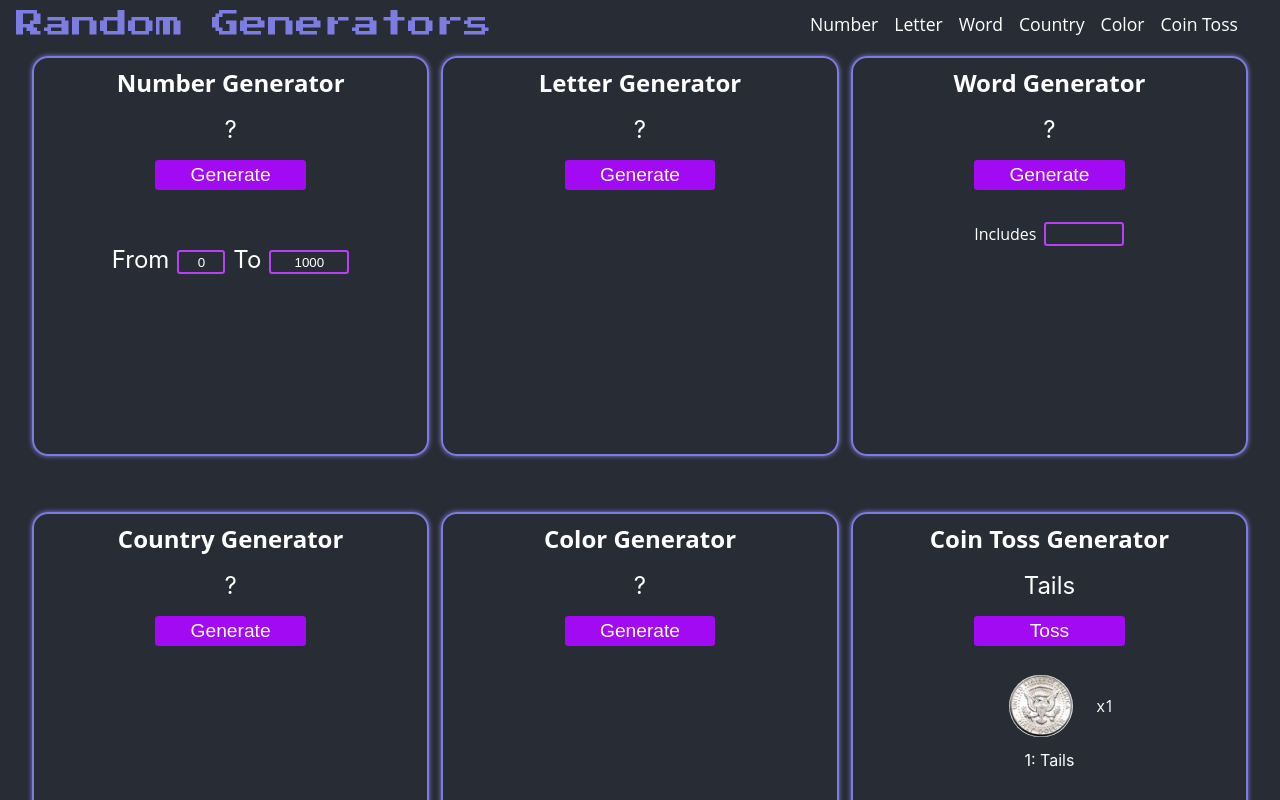
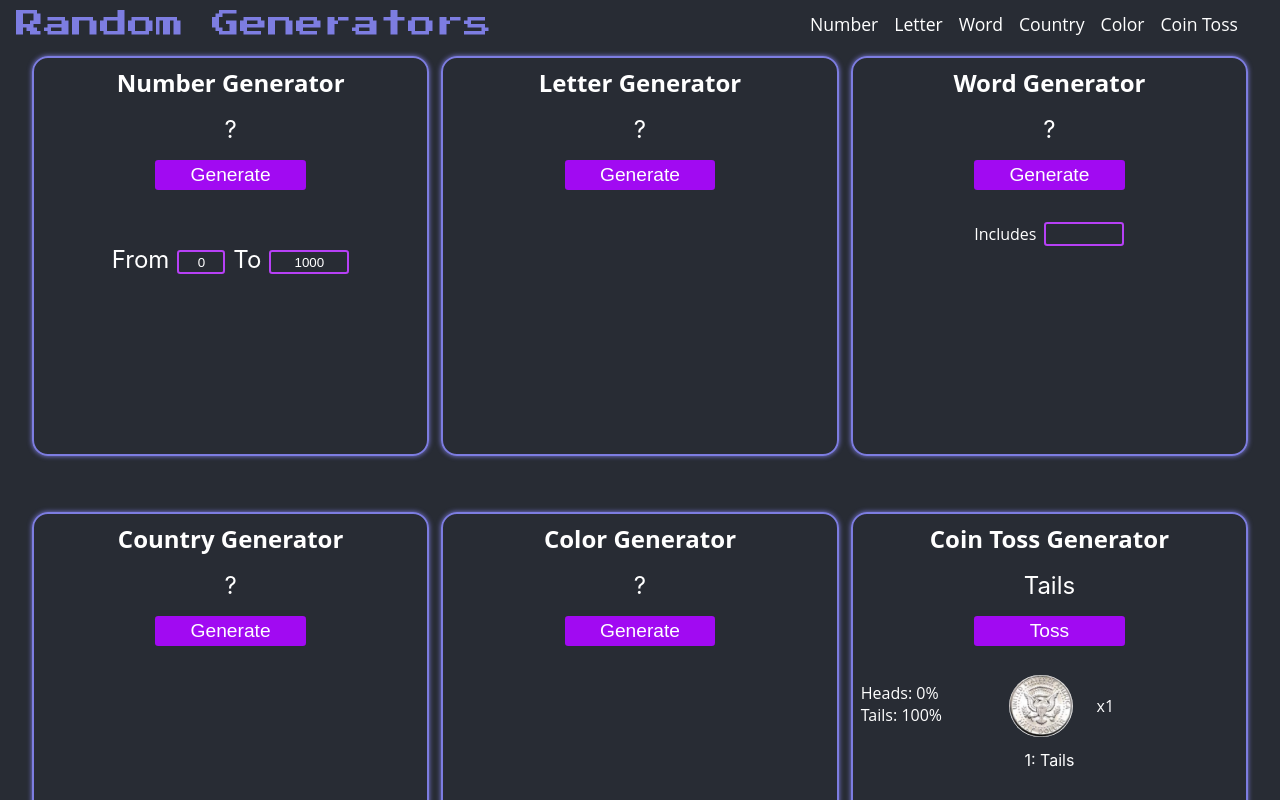
Before and after one commit to 0xRomRom/Random-Generators-V2, a React (Create React App) app in the folder random-generators-v2/: page / in a window 1280 px wide. Both pictures are taken after a click on the button "Toss". Shown: the top 800 px of the page. Built offline with nearby package versions, Linux system fonts and the light colour scheme.

Commit message:
Coin toss percentage added

```diff
--- a/random-generators-v2/src/components/generators/CoinTossGenerator.js
+++ b/random-generators-v2/src/components/generators/CoinTossGenerator.js
@@ -1,5 +1,5 @@
 import cl from "./CoinTossGenerator.module.css";
-import React, { useState } from "react";
+import React, { useState, useEffect } from "react";
 import { FontAwesomeIcon } from "@fortawesome/react-fontawesome";
 import { faTrashCan } from "@fortawesome/free-solid-svg-icons";
 import heads from "../UI/img/heads.png";
@@ -9,11 +9,32 @@ const CoinTossGenerator = () => {
   const [logArray, setLogArray] = useState([]);
   const [randomToss, setRandomToss] = useState("");
   const [tossedCount, setTossedCount] = useState(0);
+  const [headsPercent, setHeadPercent] = useState("");
+  const [tailsPercent, setTailsPercent] = useState("");
   const deleteListHandler = () => {
     setLogArray([]);
     setRandomToss("");
     setTossedCount(0);
   };
+
+  useEffect(() => {
+    let heads = 0;
+    let tails = 0;
+    logArray.map((item) => {
+      if (item === "Heads") {
+        heads += 1;
+      }
+      if (item === "Tails") {
+        tails += 1;
+      }
+    });
+    const headsPercentage = (heads / tossedCount) * 100;
+    const tailsPercentage = (tails / tossedCount) * 100;
+    console.log(Math.round(headsPercentage) + "%");
+    console.log(Math.round(tailsPercentage) + "%");
+    setHeadPercent("Heads: " + Math.round(headsPercentage) + "%");
+    setTailsPercent("Tails: " + Math.round(tailsPercentage) + "%");
+  }, [logArray]);
 
   const flipHandler = () => {
     const odds = Math.random();
@@ -36,6 +57,13 @@ const CoinTossGenerator = () => {
       <button className={cl.generate} onClick={flipHandler}>
         Toss
       </button>
+      {tossedCount > 0 ? (
+        <div className={cl["perc-box"]}>
+          <span>{headsPercent}</span>
+          <span>{tailsPercent}</span>{" "}
+        </div>
+      ) : null}
+
       {randomToss && (
         <div className={cl["coin-output"]}>
           <img
--- a/random-generators-v2/src/components/generators/CoinTossGenerator.module.css
+++ b/random-generators-v2/src/components/generators/CoinTossGenerator.module.css
@@ -93,3 +93,12 @@
   font-family: "Open Sans";
   left: 1.5rem;
 }
+
+.perc-box {
+  width: 7rem;
+  display: flex;
+  flex-direction: column;
+  position: absolute;
+  top: 10rem;
+  font-family: "Open Sans";
+}
```
